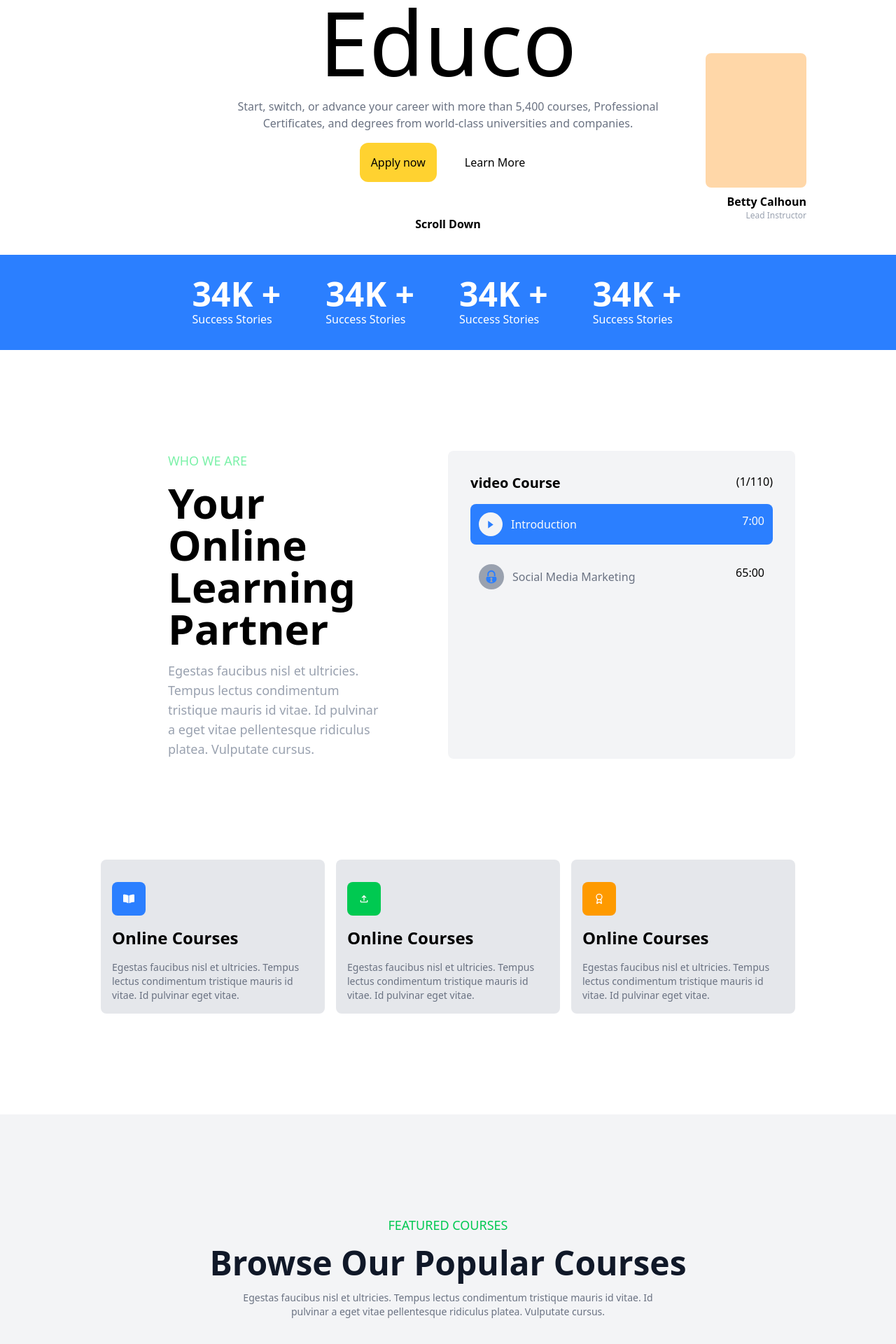
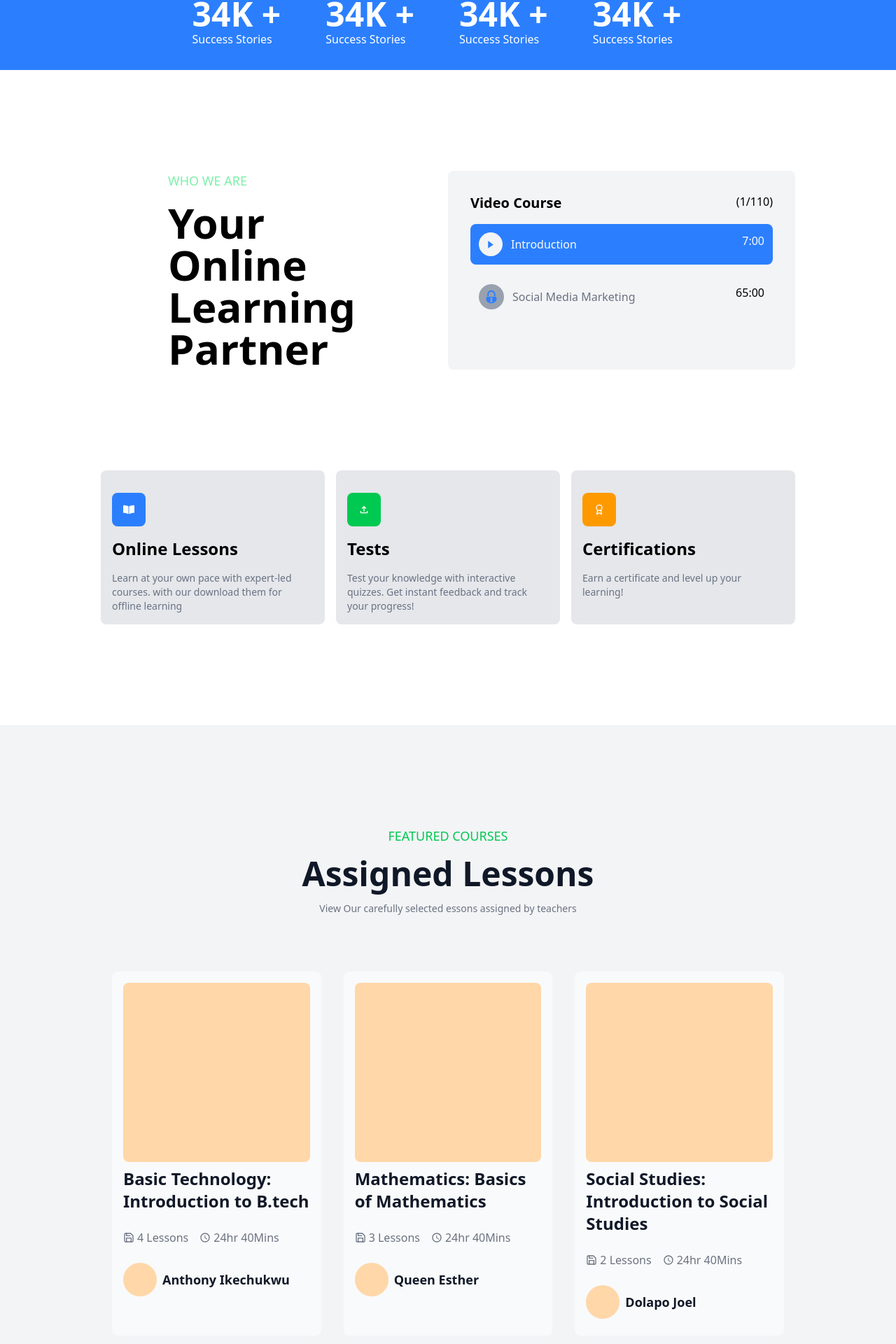
Before and after one commit to tilobaaa/educo, a React (Vite) app: page / in a window 1280 px wide. Shown: the part 684-2604 px from the top of the page at 70% size. Built offline with nearby package versions, Linux system fonts and the light colour scheme.

Commit message:
added text

```diff
--- a/src/App.jsx
+++ b/src/App.jsx
@@ -7,6 +7,7 @@ import SignUp from './pages/SignUp'
 import Login from './pages/Login'
 import Footer from './components/Footer'
 import Courses from './pages/Courses'
+import Dashboard from './pages/students/Dashboard'
 
 function App() {
 
@@ -19,6 +20,7 @@ function App() {
     <Route path='/signup' element={<SignUp/>}/>
     <Route path='/login' element={<Login/>}/>
     <Route path='/courses' element={<Courses/>}/>
+    <Route path='/dashboard' element={<Dashboard/>}/>
   </Routes>
 
   </div>
--- a/src/components/CourseGrid.jsx
+++ b/src/components/CourseGrid.jsx
@@ -2,27 +2,19 @@ import React from "react";
 import { FiSave } from "react-icons/fi";
 import { MdAccessTime } from "react-icons/md";
 
-const CourseGrid = () => {
+const CourseGrid = ({title, lessons, author}) => {
   return (
     <div className="rounded-lg bg-gray-50 p-4 text-left m-4">
       <div className="bg-orange-200 w-full h-64 rounded-lg"></div>
       <div className="py-2 flex flex-col gap-6">
-        <div className="flex justify-between text-sm">
-          <p className="rounded-lg px-2 text-green-500 bg-gray-200 ">
-            Digital Marketing
-          </p>
-          <div className="flex gap-2">
-            <p className="text-gray-500 font-semibold">4.8</p>
-            <p className="text-gray-400">5.8k</p>
-          </div>
-        </div>
+
         <h2 className="text-gray-900 font-semibold text-2xl">
-          The Ultimate Guide to Social Media Marketing for small Businesses
+         {title}
         </h2>
         <div className="text-gray-500 flex gap-4">
           <div className="flex gap-1 items-center">
             <FiSave />
-            <p>12 Lessons</p>
+            <p>{lessons} Lessons</p>
           </div>
           <div className="flex gap-1 items-center">
             <MdAccessTime />
@@ -33,9 +25,9 @@ const CourseGrid = () => {
         <div className="flex items-center justify-between text-lg font-semibold">
           <div className="flex gap-2 items-center ">
             <div className="bg-orange-200 rounded-full w-12 h-12"></div>
-            <h5 className="text-gray-900">Anthony Wade</h5>
+            <h5 className="text-gray-900">{author}</h5>
           </div>
-          <p className="text-blue-500">60.00</p>
+
         </div>
       </div>
     </div>
--- a/src/components/NavBar.jsx
+++ b/src/components/NavBar.jsx
@@ -6,7 +6,7 @@ const NavBar = () => {
     <div className='flex items-center px-36 justify-between'>
       {/* left side */}
       <div className='flex items-center'>
-        <h1 className='text-3xl '>Educo</h1>
+        <h1 className='text-3xl '>LearnX</h1>
       </div>
       {/* right side */}
       <div className='flex items-center gap-4 my-8'>
--- a/src/pages/Home.jsx
+++ b/src/pages/Home.jsx
@@ -30,11 +30,15 @@ const Home = () => {
         {/* middle */}
         <div className="col-span-2 text-center flex flex-col gap-4">
           <p className="text-green-300">EDUCATION & ONLINE COURSES</p>
-          <h1 className="text-9xl">Learn without limits with Educo</h1>
+          <h1 className="text-7xl">Welcome to LearnX</h1>
           <p className="text-gray-500">
-            Start, switch, or advance your career with more than 5,400 courses,
-            Professional Certificates, and degrees from world-class universities
-            and companies.
+            We’re excited to have you here! Our platform is designed to make
+            learning accessible, engaging, and impactful. Whether you're a
+            student, educator, or lifelong learner, you’ll find valuable
+            resources to expand your knowledge and skills. Explore a variety of
+            courses, expert insights, and interactive tools tailored to help you
+            achieve your learning goals. Join our community and take the next
+            step in your educational journey today! Start Learning Now!
           </p>
           <div className="flex gap-6 justify-center items-center">
             <button className="bg-amber-300 py-4 px-4 rounded-xl">
@@ -86,15 +90,10 @@ const Home = () => {
           <h2 className="text-6xl text-black font-semibold">
             Your Online Learning Partner{" "}
           </h2>
-          <p className="text-gray-400 text-lg">
-            Egestas faucibus nisl et ultricies. Tempus lectus condimentum
-            tristique mauris id vitae. Id pulvinar a eget vitae pellentesque
-            ridiculus platea. Vulputate cursus.
-          </p>
         </div>
         <div className="bg-gray-100 rounded-lg col-span-1 p-8 flex flex-col gap-4">
           <div className="flex justify-between">
-            <p className="text-xl font-semibold">video Course</p>
+            <p className="text-xl font-semibold">Video Course</p>
             <p>(1/110)</p>
           </div>
           <div className=" flex flex-col gap-4">
@@ -126,30 +125,29 @@ const Home = () => {
           <div className="flex items-center justify-center p-4 bg-blue-500 w-fit rounded-lg my-4">
             <FaBookOpen className="text-white" />
           </div>
-          <h6 className="text-2xl font-semibold mb-4">Online Courses</h6>
+          <h6 className="text-2xl font-semibold mb-4">Online Lessons</h6>
           <p className="text-gray-500 text-sm">
-            Egestas faucibus nisl et ultricies. Tempus lectus condimentum
-            tristique mauris id vitae. Id pulvinar eget vitae.
+            Learn at your own pace with expert-led courses. with our download
+            them for offline learning
           </p>
         </div>
         <div className="bg-gray-200 rounded-lg w-80 p-4">
           <div className="flex items-center justify-center p-4 bg-green-500 w-fit rounded-lg my-4">
             <MdOutlineFileUpload className="text-white" />
           </div>
-          <h6 className="text-2xl font-semibold mb-4">Online Courses</h6>
+          <h6 className="text-2xl font-semibold mb-4">Tests</h6>
           <p className="text-gray-500 text-sm">
-            Egestas faucibus nisl et ultricies. Tempus lectus condimentum
-            tristique mauris id vitae. Id pulvinar eget vitae.
+            Test your knowledge with interactive quizzes. Get instant feedback
+            and track your progress!
           </p>
         </div>
         <div className="bg-gray-200 rounded-lg w-80  p-4">
           <div className="flex items-center justify-center p-4 bg-amber-500 w-fit rounded-lg my-4">
             <LuAward className="text-white" />
           </div>
-          <h6 className="text-2xl font-semibold mb-4">Online Courses</h6>
+          <h6 className="text-2xl font-semibold mb-4">Certifications</h6>
           <p className="text-gray-500 text-sm">
-            Egestas faucibus nisl et ultricies. Tempus lectus condimentum
-            tristique mauris id vitae. Id pulvinar eget vitae.
+            Earn a certificate and level up your learning!
           </p>
         </div>
       </div>
@@ -157,20 +155,43 @@ const Home = () => {
       <div className="p-36 my-36 flex flex-col gap-4 text-center bg-gray-100">
         <p className="text-green-500 text-lg">FEATURED COURSES</p>
         <h2 className="text-gray-900 font-semibold text-5xl">
-          Browse Our Popular Courses
+          Assigned Lessons
         </h2>
         <p className="text-gray-500 text-sm">
-          Egestas faucibus nisl et ultricies. Tempus lectus condimentum
-          tristique mauris id vitae. Id <br /> pulvinar a eget vitae
-          pellentesque ridiculus platea. Vulputate cursus.
+          View Our carefully selected essons assigned by teachers
         </p>
         <div className="grid grid-cols-3 my-12 ">
-          <CourseGrid />
-          <CourseGrid />
-          <CourseGrid />
-          <CourseGrid />
-          <CourseGrid />
-          <CourseGrid />
+          <CourseGrid
+            title="Basic Technology: Introduction
+to B.tech"
+            lessons="4"
+            author="Anthony Ikechukwu"
+          />
+          <CourseGrid
+            title="Mathematics: Basics of Mathematics"
+            lessons="3"
+            author="Queen Esther"
+          />
+          <CourseGrid
+            title="Social Studies: Introduction to Social Studies"
+            lessons="2"
+            author="Dolapo Joel"
+          />
+          <CourseGrid
+            title="Computer Science: Advanced Lesson"
+            lessons="6"
+            author="Toluwani Isaac"
+          />
+          <CourseGrid
+            title="Biology: Reproduction in Animals,Mammals & Plants"
+            lessons="5"
+            author="Adam Johnson"
+          />
+          <CourseGrid
+            title="Chemistry: Understanding The periodic table"
+            lessons="2"
+            author="Amaka Edwards"
+          />
         </div>
         <div>
           <button className="text-gray-900 rounded-4xl cursor-pointer bg-amber-300 p-4 w-fit">
@@ -186,7 +207,10 @@ const Home = () => {
             <div className="p-2 bg-yellow-500 rounded-lg w-fit flex items-center justify-center">
               <IoIosStarOutline className="text-white text-2xl" />
             </div>
-            Learn at your own pace with lifetime access on mobile and desktop
+            <p>
+              Learn at your own pace, with lifetime access on mobile and
+              desktop.ccess lessons anytime—even offline!"
+            </p>
           </div>
         </div>
         <div className="flex flex-col gap-4">
@@ -194,13 +218,7 @@ const Home = () => {
           <h2 className="text-5xl text-gray-900 ">
             Your Learning Journey, <br /> Your Way
           </h2>
-          <p>
-            Nibh consectetur morbi fusce aliquet scelerisque. Quis dis orci
-            eleifend vel at <br />
-            sed et. Laoreet tristique ut fringilla augue vitae. Turpis volutpat
-            morbi risus <br />
-            imperdiet viverra odio. Fringilla sit ut mattis.
-          </p>
+
           <div className="flex flex-col gap-4 my-8">
             <div className="flex gap-4 items-start">
               <div className="flex  items-center  p-4 bg-blue-500 w-fit rounded-lg">
@@ -222,7 +240,7 @@ const Home = () => {
               </div>
               <div className="flex flex-col gap-3">
                 <h6 className="text-gray-900 font-semibold">
-                  High-Quality Content Course
+                  Interactive Learning Experience
                 </h6>
                 <p className="text-gray-500">
                   Enim amet enim volutpat luctus ipsum pellentesque massa nisl
@@ -236,7 +254,7 @@ const Home = () => {
               </div>
               <div className="flex flex-col gap-3">
                 <h6 className="text-gray-900 font-semibold">
-                  High-Quality Content Course
+                  Exceptional Student Support
                 </h6>
                 <p className="text-gray-500">
                   Enim amet enim volutpat luctus ipsum pellentesque massa nisl
@@ -329,7 +347,8 @@ const Home = () => {
             <p className="text-gray-100 text-sm">UI/UX Designer</p>
           </div>
         </div>
-        <div className="flex flex-col gap-6 my-16 mx-8">
+        <div className="flex flex-col gap-6  mx-8">
+          <FaQuoteLeft className="text-blue-500 text-5xl"/>
           <h4 className="text-2xl font-semibold  ">
             This course was comprehensive and covered everything i needed to
             know about animation.
@@ -360,11 +379,11 @@ const Home = () => {
             <p className="text-gray-500 text-sm">Sed purua moleste</p>
           </div>
           <div className="flex flex-col gap-1">
-            <h6 className="font-bold text-2xl text-gray-900">54K+ Courses</h6>
+            <h6 className="font-bold text-2xl text-gray-900">120 + Instructors</h6>
             <p className="text-gray-500 text-sm">Sed purua moleste</p>
           </div>
           <div className="flex flex-col gap-1">
-            <h6 className="font-bold text-2xl text-gray-900">54K+ Courses</h6>
+            <h6 className="font-bold text-2xl text-gray-900">80K + Members</h6>
             <p className="text-gray-500 text-sm">Sed purua moleste</p>
           </div>
         </div>
```
Also changed, not shown: src/pages/students/Dashboard.jsx (+28 -24 lines), 1 other file (tests, documents, lock files or other folders).
